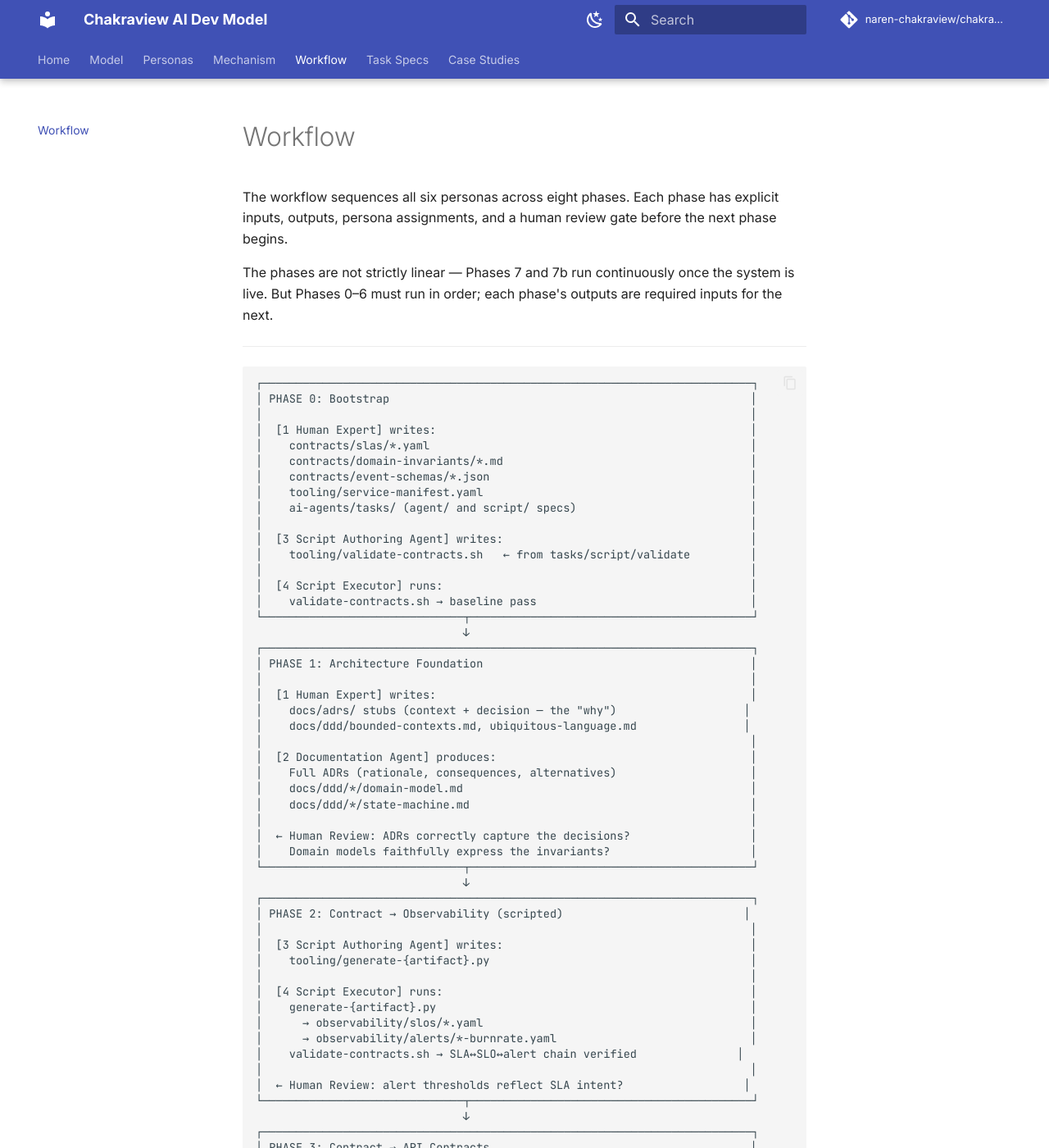
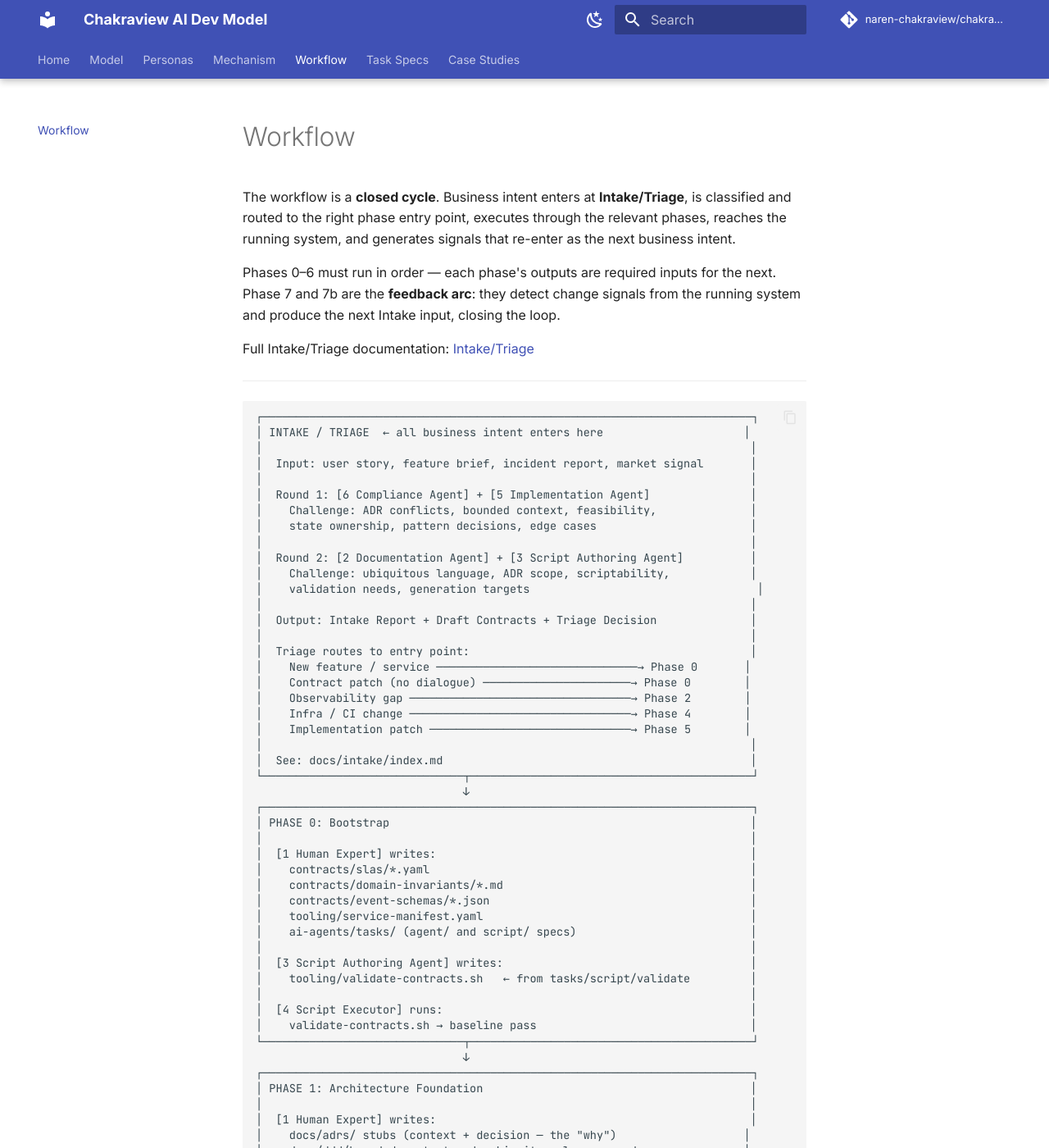
Before and after one commit to naren-chakraview/chakraview-ai-dev-model, an MkDocs documentation site: the page built from docs/workflow/index.md, in a window 1280 px wide and 1400 px high. Shown: the whole window at 82% size. Built offline with MkDocs 1.6.1 and Material for MkDocs 9.7.7, drawn with Linux system fonts in a browser that asks for light colours; comment, search, counter and statistics services are not loaded; some of the changed text lies outside the part shown.

Commit message:
docs: update workflow diagram to show closed intake/triage cycle

````diff
--- a/docs/workflow/index.md
+++ b/docs/workflow/index.md
@@ -5,13 +5,40 @@
 
 # Workflow
 
-The workflow sequences all six personas across eight phases. Each phase has explicit inputs, outputs, persona assignments, and a human review gate before the next phase begins.
+The workflow is a **closed cycle**. Business intent enters at **Intake/Triage**, is classified and routed to the right phase entry point, executes through the relevant phases, reaches the running system, and generates signals that re-enter as the next business intent.
 
-The phases are not strictly linear — Phases 7 and 7b run continuously once the system is live. But Phases 0–6 must run in order; each phase's outputs are required inputs for the next.
+Phases 0–6 must run in order — each phase's outputs are required inputs for the next. Phase 7 and 7b are the **feedback arc**: they detect change signals from the running system and produce the next Intake input, closing the loop.
+
+Full Intake/Triage documentation: [Intake/Triage](../intake/index.md)
 
 ---
 
 ```
+┌─────────────────────────────────────────────────────────────────────────┐
+│ INTAKE / TRIAGE  ← all business intent enters here                     │
+│                                                                         │
+│  Input: user story, feature brief, incident report, market signal       │
+│                                                                         │
+│  Round 1: [6 Compliance Agent] + [5 Implementation Agent]               │
+│    Challenge: ADR conflicts, bounded context, feasibility,              │
+│    state ownership, pattern decisions, edge cases                       │
+│                                                                         │
+│  Round 2: [2 Documentation Agent] + [3 Script Authoring Agent]          │
+│    Challenge: ubiquitous language, ADR scope, scriptability,            │
+│    validation needs, generation targets                                  │
+│                                                                         │
+│  Output: Intake Report + Draft Contracts + Triage Decision              │
+│                                                                         │
+│  Triage routes to entry point:                                          │
+│    New feature / service ──────────────────────────────→ Phase 0       │
+│    Contract patch (no dialogue) ──────────────────────→ Phase 0        │
+│    Observability gap ─────────────────────────────────→ Phase 2        │
+│    Infra / CI change ─────────────────────────────────→ Phase 4        │
+│    Implementation patch ──────────────────────────────→ Phase 5        │
+│                                                                         │
+│  See: docs/intake/index.md                                              │
+└──────────────────────────────┬──────────────────────────────────────────┘
+                               ↓
 ┌─────────────────────────────────────────────────────────────────────────┐
 │ PHASE 0: Bootstrap                                                      │
 │                                                                         │
@@ -226,5 +253,17 @@
 │  Step 7 — Migration phase doc (if extracted from monolith):             │
 │    [2] Documentation Agent writes migration phase doc                   │
 │    ← Human Review: extraction order correct? rollback gate defined?     │
+└──────────────────────────────┬──────────────────────────────────────────┘
+                               │
+                               ▼
+┌─────────────────────────────────────────────────────────────────────────┐
+│ FEEDBACK ARC → signals re-enter as new Business Intent at INTAKE        │
+│                                                                         │
+│  SLA breach alert           → "Invariant gap" intent  → Intake Round 1  │
+│  Contract change detected   → direct entry            → Phase 0         │
+│  New bounded context        → full intake dialogue    → Phase 0         │
+│  Compliance review failure  → "ADR amendment needed"  → Intake Round 1  │
+│                                                                         │
+│  ↑ loop back to INTAKE / TRIAGE at top                                  │
 └─────────────────────────────────────────────────────────────────────────┘
 ```
````
